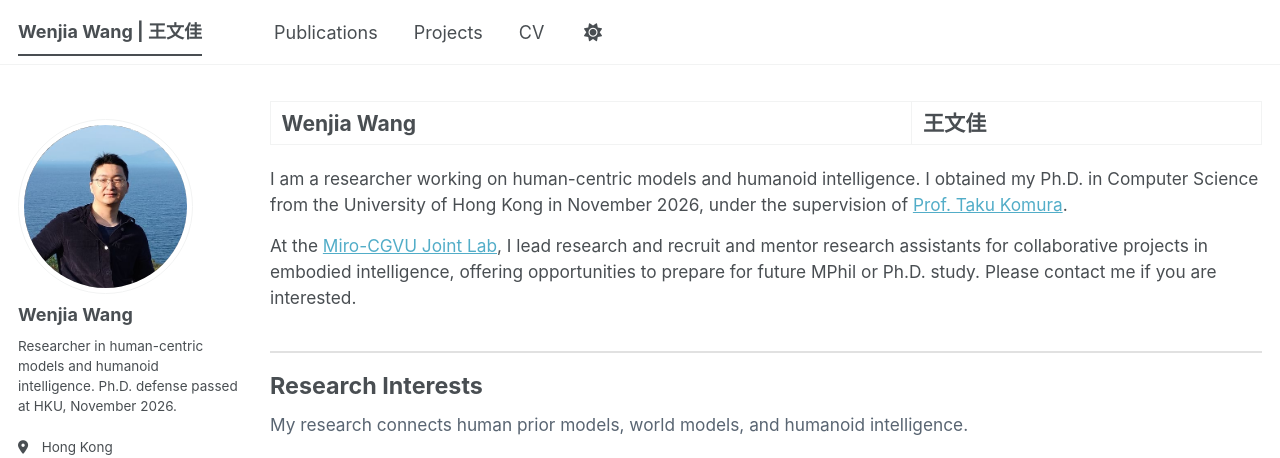
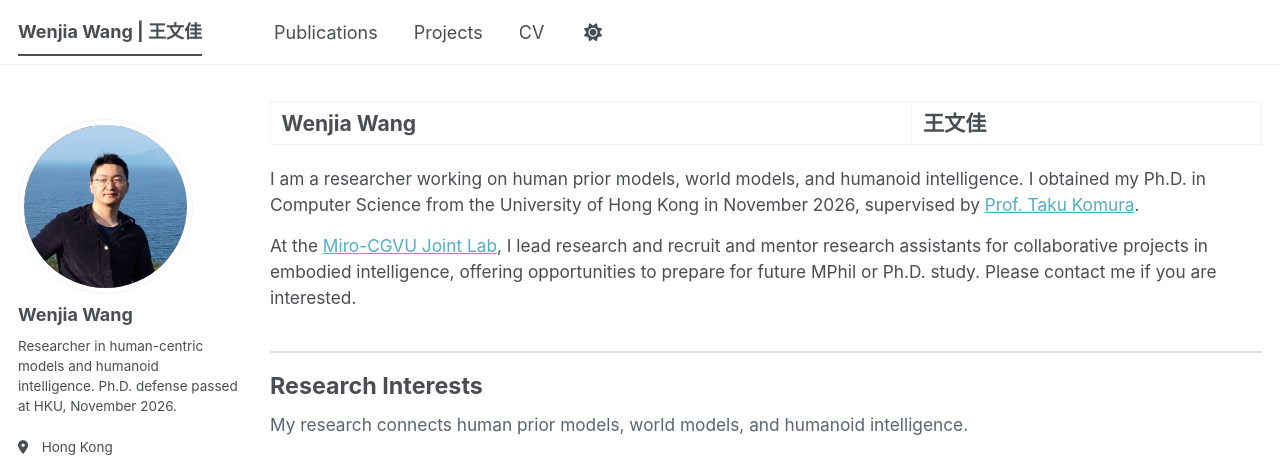
Before and after one commit to WenjiaWang0312/WenjiaWang0312.github.io, a Jekyll site: the page built from _pages/about.md, in a window 1280 px wide and 1400 px high, cut to the strip 0-458 px from the top of the window. Built offline with Jekyll 4.4.1, drawn with Linux system fonts in a browser that asks for light colours; some web fonts are replaced; a script bundle is joined from its source files by our own code; library files that are not in the unit come from our copies.

Commit message:
Update introduction and align selected papers

```diff
--- a/_pages/about.md
+++ b/_pages/about.md
@@ -8,7 +8,7 @@ redirect_from:
 ---
 
 <div class="home-intro">
-  <p>I am a researcher working on human-centric models and humanoid intelligence. I obtained my Ph.D. in Computer Science from the University of Hong Kong in November 2026, under the supervision of <a href="https://hku-cg.github.io/">Prof. Taku Komura</a>.</p>
+  <p>I am a researcher working on human prior models, world models, and humanoid intelligence. I obtained my Ph.D. in Computer Science from the University of Hong Kong in November 2026, supervised by <a href="https://hku-cg.github.io/">Prof. Taku Komura</a>.</p>
   <p>At the <a href="https://hku-cg.github.io/mirod-lab/">Miro-CGVU Joint Lab</a>, I lead research and recruit and mentor research assistants for collaborative projects in embodied intelligence, offering opportunities to prepare for future MPhil or Ph.D. study. Please contact me if you are interested.</p>
   <!--
   <p>During my Ph.D., I worked closely with <a href="https://scholar.google.com/citations?user=jZH2IPYAAAAJ&amp;hl=en">Dr. Lei Yang</a>. My collaborators include <a href="https://wangjingbo1219.github.io/">Dr. Jingbo Wang</a>, <a href="https://www.leihan.org/">Dr. Lei Han</a>, <a href="https://rishabhdabral.github.io/">Dr. Rishabh Dabral</a>, and <a href="https://people.mpi-inf.mpg.de/~theobalt/">Prof. Christian Theobalt</a>. At the <a href="https://hku-cg.github.io/mirod-lab/">Miro-CGVU Joint Lab</a>, I help shape the long-term technical roadmap, connect complementary research projects, and mentor researchers. My focus is on reusable model and system capabilities that connect human perception with robot learning.</p>
--- a/assets/css/research-themes.css
+++ b/assets/css/research-themes.css
@@ -1,5 +1,6 @@
 @media(min-width:1024px){body:has(.research-themes) #main{max-width:1600px;width:100%;box-sizing:border-box}body:has(.research-themes) .sidebar{width:220px;max-width:220px}body:has(.research-themes) .page{width:calc(100% - 252px);margin-left:0;padding:0;box-sizing:border-box}}
 .research-themes{scroll-margin-top:85px}
+.home-featured-list{margin-left:0;margin-right:auto}
 .research-themes-grid{display:grid;grid-template-columns:repeat(3,minmax(0,1fr));gap:24px;margin:24px 0}
 .research-theme-card{min-width:0;display:flex;flex-direction:column}
 .research-theme-media{aspect-ratio:4/3;display:grid;grid-template-columns:repeat(2,minmax(0,1fr));grid-auto-rows:1fr;gap:2px;background:#fff;overflow:hidden;border-radius:4px}
```
